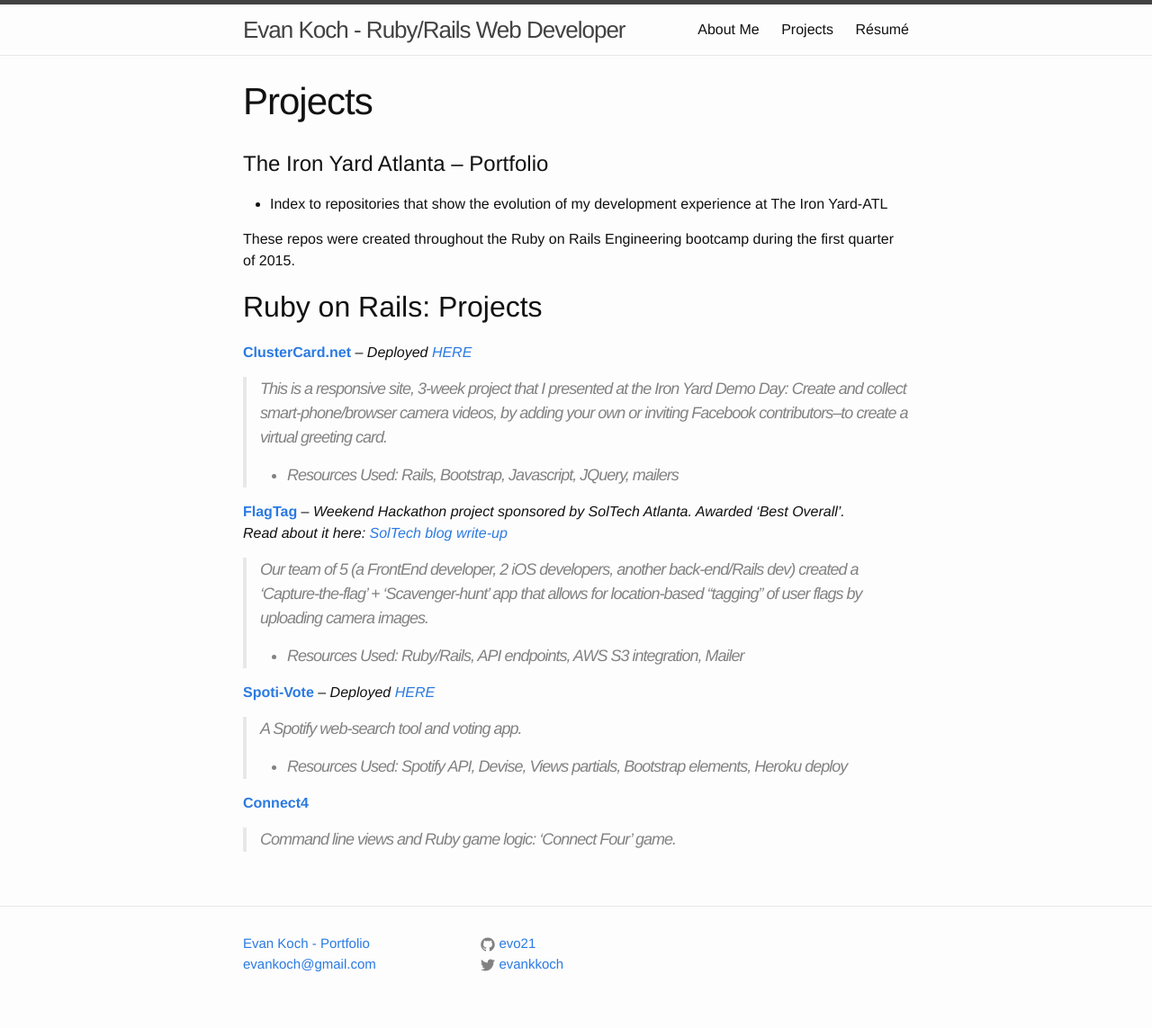
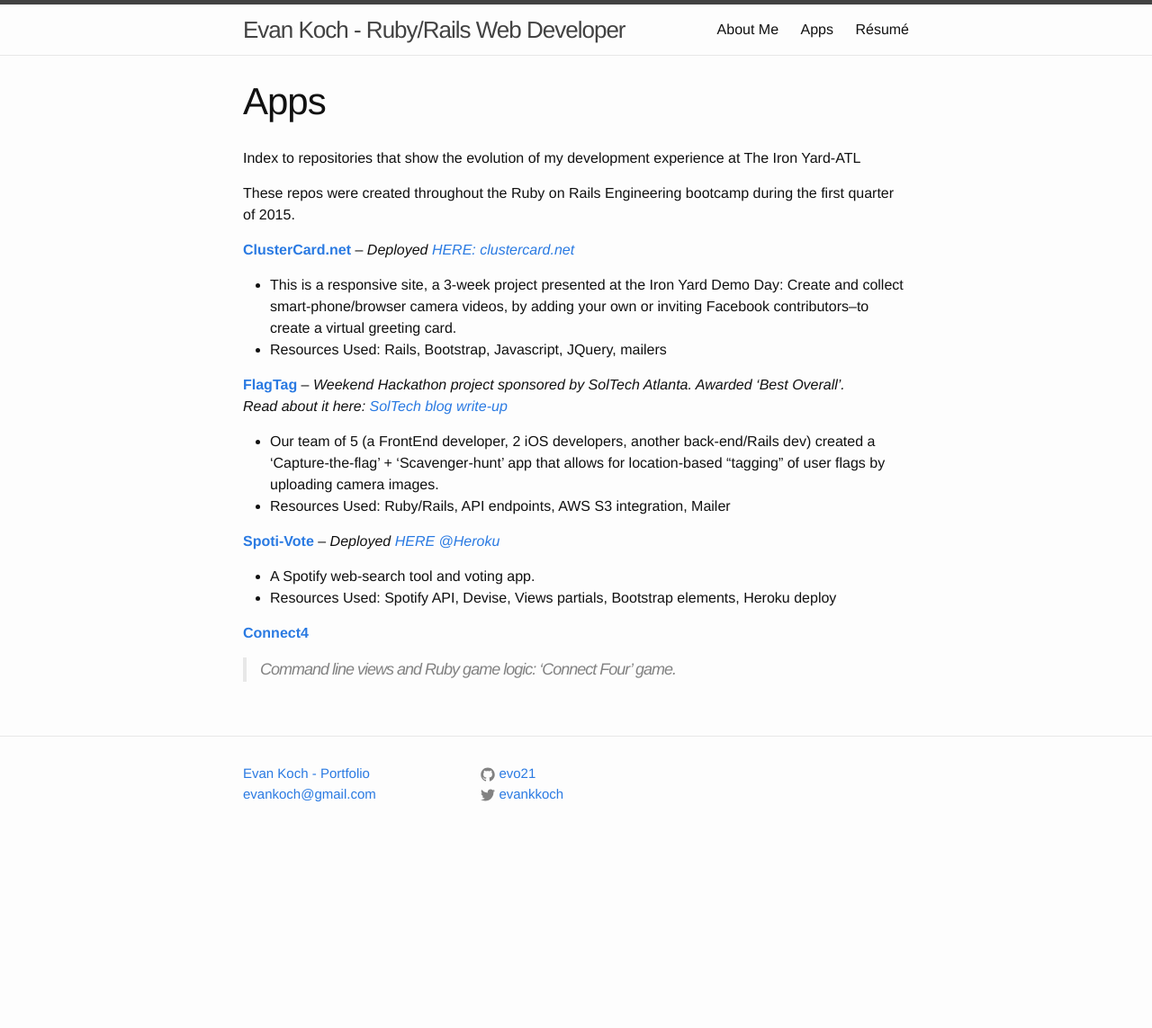
Before and after one commit to evo21/evo21.github.io, a Jekyll site: the page built from apps.md, in a window 1280 px wide. Shown: the whole page at 90% size. Built offline with Jekyll 4.4.1, drawn with Linux system fonts in a browser that asks for light colours; after the commit the page ends 954 px from its top, so only the background shows below that.

Commit message:
markdown changes to portfolio

```diff
--- a/apps.md
+++ b/apps.md
@@ -1,29 +1,26 @@
 ---
 layout: page
-title: Projects
+title: Apps
 permalink: /apps/
 ---
 
-# The Iron Yard Atlanta -- Portfolio
-* Index to repositories that show the evolution of my development experience at The Iron Yard-ATL
+Index to repositories that show the evolution of my development experience at The Iron Yard-ATL
 
 These repos were created throughout the Ruby on Rails Engineering bootcamp during the first quarter of 2015.
 
-## Ruby on Rails: Projects
-
 **[ClusterCard.net](https://github.com/evo21/video_card)**
--- *Deployed [HERE](http://clustercard.net)*
-> This is a responsive site, 3-week project that I presented at the Iron Yard Demo Day: Create and collect smart-phone/browser camera videos, by adding your own or inviting Facebook contributors--to create a virtual greeting card.<br>
+-- *Deployed [HERE: clustercard.net](http://clustercard.net)*<br>
+* This is a responsive site, a 3-week project presented at the Iron Yard Demo Day: Create and collect smart-phone/browser camera videos, by adding your own or inviting Facebook contributors--to create a virtual greeting card.<br>
 * Resources Used: Rails, Bootstrap, Javascript, JQuery, mailers
 
 **[FlagTag](https://github.com/USPFTA/Rails)**
 -- *Weekend Hackathon project sponsored by SolTech Atlanta. Awarded 'Best Overall'.<br>Read about it here:  [SolTech blog write-up](http://blog.soltech.net/iron-sharpening-iron-soltech-the-iron-yard-march-2015-hackathon)*<br>
-> Our team of 5 (a FrontEnd developer, 2 iOS developers, another back-end/Rails dev) created a 'Capture-the-flag' + 'Scavenger-hunt' app that allows for location-based "tagging" of user flags by uploading camera images.<br>
+* Our team of 5 (a FrontEnd developer, 2 iOS developers, another back-end/Rails dev) created a 'Capture-the-flag' + 'Scavenger-hunt' app that allows for location-based "tagging" of user flags by uploading camera images.<br>
 * Resources Used: Ruby/Rails, API endpoints, AWS S3 integration, Mailer
 
 **[Spoti-Vote](https://github.com/evo21/spoti-vote)**
- -- *Deployed [HERE](http://spotivote.herokuapp.com/)*
-> A Spotify web-search tool and voting app.<br>
+ -- *Deployed [HERE @Heroku](http://spotivote.herokuapp.com/)*
+* A Spotify web-search tool and voting app.<br>
 * Resources Used: Spotify API, Devise, Views partials, Bootstrap elements, Heroku deploy
 
 **[Connect4](https://github.com/evo21/connect4)**
```
